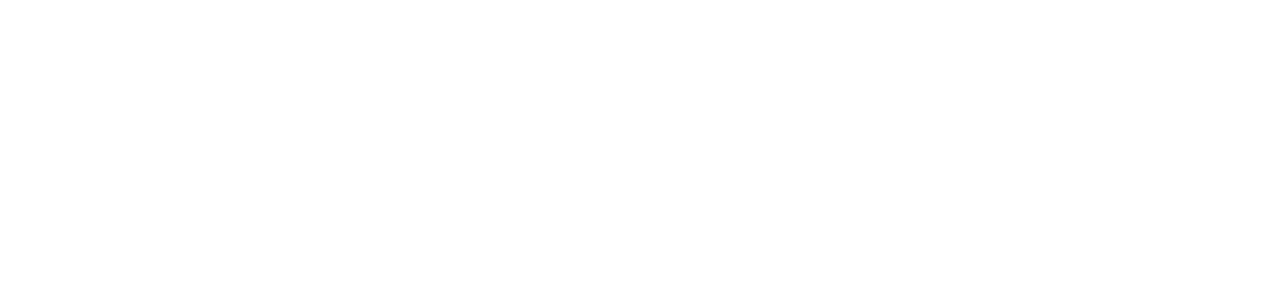
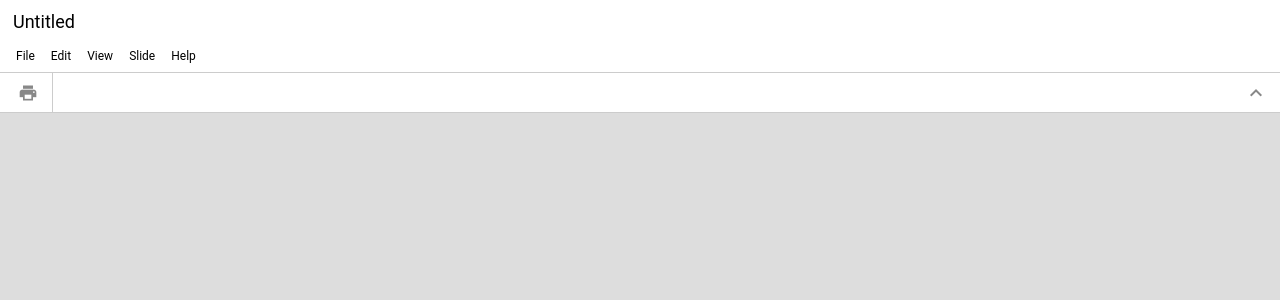
Before and after one commit to gattigaga/slidium, a React (Create React App) app: page / in a window 1280 px wide. Shown: the top 300 px of the page. Built offline with nearby package versions, Linux system fonts and the light colour scheme.

Commit message:
Create Header prototype

```diff
--- a/src/App.js
+++ b/src/App.js
@@ -1,8 +1,90 @@
 import React, { Component } from "react";
+import styled from "styled-components";
+
+import TitleBox from "components/TitleBox";
+import ToolBar from "components/ToolBar";
+import Tool from "components/Tool";
+import Separator from "components/Separator";
+import MenuBar from "components/MenuBar";
+import MenuParent from "components/MenuParent";
+import MenuChild from "components/MenuChild";
+
+const Container = styled.header`
+  width: 100%;
+  height: 100vh;
+  overflow: hidden;
+  background: #ddd;
+`;
+
+const Header = styled.header`
+  width: 100%;
+  background: white;
+  padding: 4px 8px;
+  border-bottom: 1px solid #ccc;
+`;
 
 class App extends Component {
+  constructor(props) {
+    super(props);
+
+    this.state = {
+      title: "Untitled",
+      isExpanded: true
+    };
+
+    this.toggleExpand = this.toggleExpand.bind(this);
+  }
+
+  /**
+   * Expand or shrink header
+   *
+   * @memberof App
+   */
+  toggleExpand() {
+    this.setState(prevState => {
+      const { isExpanded } = prevState;
+
+      return {
+        isExpanded: !isExpanded
+      };
+    });
+  }
+
   render() {
-    return null;
+    const { title, isExpanded } = this.state;
+
+    return (
+      <Container>
+        {isExpanded && (
+          <Header>
+            <TitleBox
+              value={title}
+              onChange={e => this.setState({ title: e.target.value })}
+            />
+            <MenuBar>
+              <MenuParent label="File">
+                <MenuChild icon="print" label="New Presentation" />
+                <MenuChild label="Open" />
+                <MenuChild label="Rename" isClickable={false} />
+              </MenuParent>
+              <MenuParent label="Edit">
+                <MenuChild icon="print" label="New Presentation" />
+                <MenuChild label="Open" />
+                <Separator />
+                <MenuChild label="Rename" isClickable={false} />
+              </MenuParent>
+              <MenuParent label="View" />
+              <MenuParent label="Slide" />
+              <MenuParent label="Help" />
+            </MenuBar>
+          </Header>
+        )}
+        <ToolBar isExpanded={isExpanded} onClickToggle={this.toggleExpand}>
+          <Tool icon="print" />
+          <Separator orientation="vertical" />
+        </ToolBar>
+      </Container>
+    );
   }
 }
 
```
